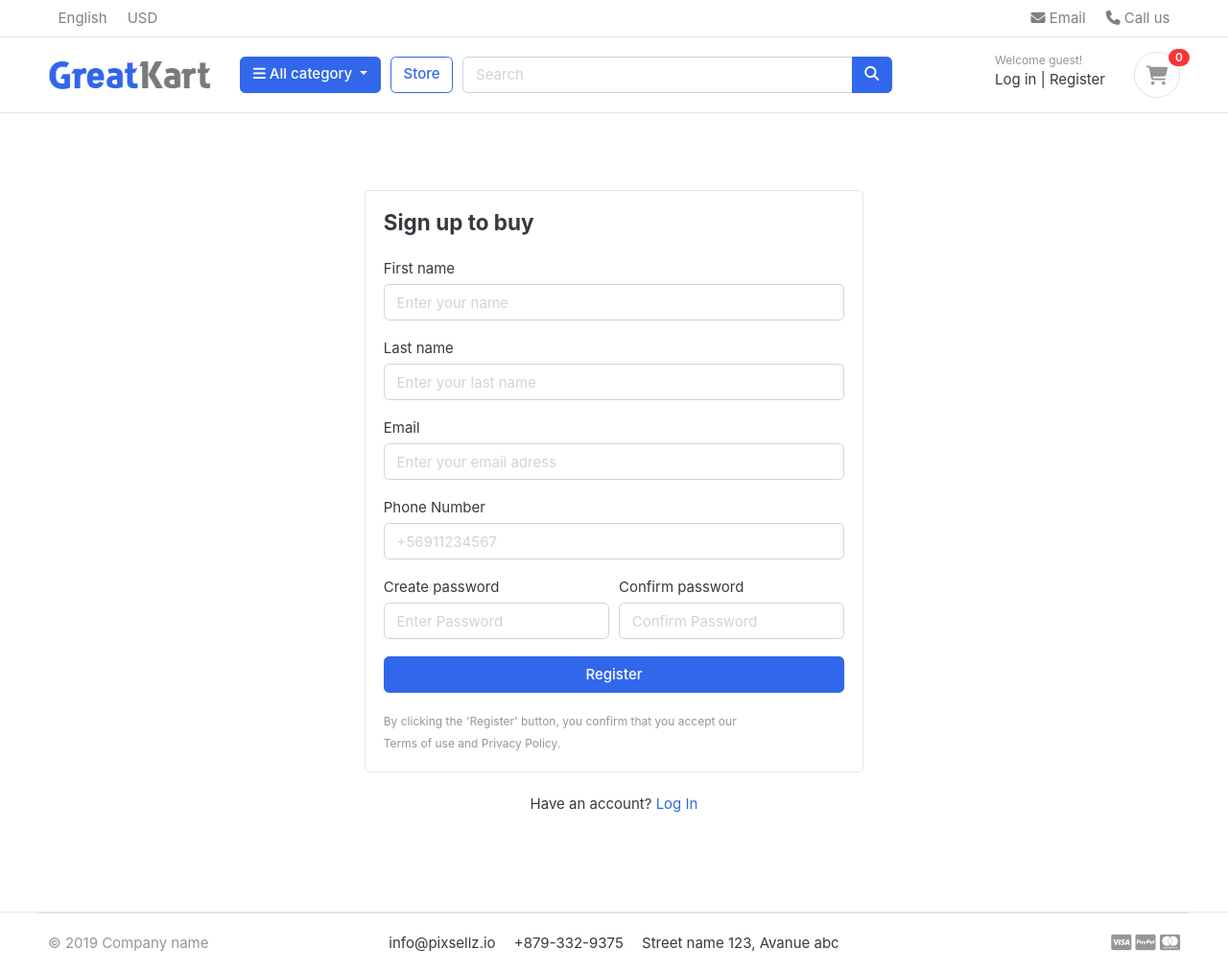
After one commit to rodrigo-carrasco-ra/Ecommerce-Django, a Django app: page /accounts/register/ in a window 1280 px wide. The commit adds this page. Shown: the whole page at 96% size. Run offline with Django 4.2, Linux system fonts and the light colour scheme; data that the repository does not hold is empty; some libraries are stand-ins or nearby versions; some web fonts are replaced.

Commit message:
avance register

```diff
--- a/EcommerceDjango/settings.py
+++ b/EcommerceDjango/settings.py
@@ -140,3 +140,9 @@ MEDIA_ROOT = BASE_DIR / 'media'
 # https://docs.djangoproject.com/en/4.1/ref/settings/#default-auto-field
 
 DEFAULT_AUTO_FIELD = 'django.db.models.BigAutoField'
+
+# Error messages
+from django.contrib.messages import constants as messages
+MESSAGE_TAGS = {
+    messages.ERROR: 'danger',
+}
--- a/EcommerceDjango/urls.py
+++ b/EcommerceDjango/urls.py
@@ -24,4 +24,5 @@ urlpatterns = [
     path('', views.home, name='home'),
     path('store/', include('store.urls')), #include the store urls from store\urls.py
     path('cart/', include('cart.urls')), #include the cart urls from cart\urls.py
+    path('accounts/', include('accounts.urls')), #include the accounts urls from accounts\urls.py
 ] + static (settings.MEDIA_URL, document_root=settings.MEDIA_ROOT)
--- /dev/null
+++ b/accounts/forms.py
@@ -0,0 +1,34 @@
+from django import forms
+from .models import Account
+
+class RegistrationForm(forms.ModelForm):
+    password = forms.CharField(widget=forms.PasswordInput(attrs={
+        'placeholder': 'Enter Password',
+        'class': 'form-control',
+    }))
+    confirm_password = forms.CharField(widget=forms.PasswordInput(attrs={
+        'placeholder': 'Confirm Password'
+    }))
+
+    class Meta:
+        model = Account
+        fields = ['first_name', 'last_name', 'phone_number', 'email', 'password']
+
+    def clean(self):
+        cleaned_data = super(RegistrationForm, self).clean()
+        password = cleaned_data.get('password')
+        confirm_password = cleaned_data.get('confirm_password')
+
+        if password != confirm_password:
+            raise forms.ValidationError(
+                "Password does not match!"
+            )
+
+    def __init__(self, *args, **kwargs): # Constructor to add classes to the form fields
+        super(RegistrationForm, self).__init__(*args, **kwargs) # Call to ModelForm constructor
+        self.fields['first_name'].widget.attrs['placeholder'] = 'Enter your name'
+        self.fields['last_name'].widget.attrs['placeholder'] = 'Enter your last name'
+        self.fields['email'].widget.attrs['placeholder'] = 'Enter your email adress'
+        self.fields['phone_number'].widget.attrs['placeholder'] = '+56911234567'
+        for field in self.fields:
+            self.fields[field].widget.attrs['class'] = 'form-control'
--- /dev/null
+++ b/accounts/urls.py
@@ -0,0 +1,8 @@
+from django.urls import path
+from . import views
+
+urlpatterns = [
+    path('register/', views.register, name='register'),
+    path('login/', views.login, name='login'),
+    path('logout/', views.logout, name='logout'),
+]
--- a/accounts/views.py
+++ b/accounts/views.py
@@ -1,3 +1,35 @@
 from django.shortcuts import render
+from .forms import RegistrationForm
+from .models import Account
+from django.contrib import messages
+from django.shortcuts import redirect
+# Create your views here.
 
-# Create your views here.
+def register (request):
+    if request.method == 'POST':
+        form = RegistrationForm(request.POST) #
+        if form.is_valid():#Valida que los datos ingresados sean correctos
+            first_name = form.cleaned_data['first_name'] # form.cleaned_data returns a dictionary of validated form input fields and their values, where string primary keys are returned as objects.
+            last_name = form.cleaned_data['last_name']
+            phone_number = form.cleaned_data['phone_number']
+            email = form.cleaned_data['email']
+            password = form.cleaned_data['password']
+            username = email.split('@')[0] #split divide el string en una lista, en este caso se divide en dos, el nombre de usuario y el dominio ('@
+            user = Account.objects.create_user(first_name=first_name, last_name=last_name, email=email, password=password, username=username)
+            user.phone_number = phone_number
+            user.save()
+            messages.success(request, 'Congratulations! You have successfully registered')
+            return redirect('register')
+    else:
+        form = RegistrationForm()
+
+    context = {
+        'form': form
+        }
+    return render(request, 'accounts/register.html',context)
+
+def login (request):
+    return render(request, 'accounts/login.html')
+
+def logout (request):
+    return
--- a/static/js/script.js
+++ b/static/js/script.js
@@ -57,3 +57,8 @@ $(document).ready(function() {
 
 });
 // jquery end
+
+
+setTimeout(function(){
+    $('message').fadeOut('fast');
+})
--- /dev/null
+++ b/templates/accounts/register.html
@@ -0,0 +1,75 @@
+{% extends 'base.html' %} {% load static %} {% block content %}
+
+<!-- ========================= SECTION CONTENT ========================= -->
+<section class="section-content padding-y">
+  <!-- ============================ COMPONENT REGISTER   ================================= -->
+  <div class="card mx-auto" style="max-width: 520px; margin-top: 40px">
+    <article class="card-body">
+        {% include 'includes/alerts.html' %}
+      <header class="mb-4"><h4 class="card-title">Sign up to buy</h4></header>
+      <form action="{% url 'register' %}" method="POST">
+        {% csrf_token %}
+
+        <div class="form-row">
+          <div class="col form-group">
+            <label>First name</label>
+            {{ form.first_name }}
+          </div>
+        </div>
+
+        <div class="form-row">
+          <div class="col form-group">
+            <label>Last name</label>
+            {{ form.last_name }}
+          </div>
+        </div>
+
+        <div class="form-row">
+          <div class="col form-group">
+            <label>Email</label>
+            {{ form.email }}
+          </div>
+        </div>
+        <div class="form-row">
+          <div class="form-group col">
+            <label>Phone Number</label>
+            {{ form.phone_number }}
+          </div>
+        </div>
+
+        <div class="form-row">
+          <div class="form-group col-md-6">
+            <label>Create password</label>
+            {{ form.password }}
+          </div>
+          <div class="form-group col-md-6">
+            <label>Confirm password</label>
+            {{ form.confirm_password }}
+          </div>
+          <!-- form-group end.// -->
+        </div>
+        <div class="form-group">
+          <button type="submit" class="btn btn-primary btn-block">
+            Register
+          </button>
+        </div>
+        <!-- form-group// -->
+        <small class="text-muted">
+          By clicking the 'Register' button, you confirm that you accept our
+          <br />
+          Terms of use and Privacy Policy. </small>
+          <p class="text-danger">
+        {{ form.email.errors }}
+        {{ form.non_field_errors }}
+        </p>
+      </form>
+    </article>
+    <!-- card-body.// -->
+  </div>
+  <!-- card .// -->
+  <p class="text-center mt-4">Have an account? <a href="{% url 'login' %}">Log In</a></p>
+  <br /><br />
+  <!-- ============================ COMPONENT REGISTER  END.// ================================= -->
+</section>
+<!-- ========================= SECTION CONTENT END// ========================= -->
+{% endblock %}
--- /dev/null
+++ b/templates/includes/alerts.html
@@ -0,0 +1,13 @@
+{% if messages %}
+
+    {% for message in messages %}
+    <div id="message" class="container">
+    <div {% if message.tags %} class="alert alert-{{ message.tags }}"{% endif %} role="alert">
+      <button type="button" class="close" data-dismiss="alert"><span aria-hidden="true">&times;</span></button>
+        {% if message.level == DEFAULT_MESSAGE_LEVELS.ERROR %}Error: {% endif %}
+        {{ message }}
+    </div>
+    </div>
+    {% endfor %}
+
+{% endif %}
--- a/templates/includes/navbar.html
+++ b/templates/includes/navbar.html
@@ -65,8 +65,8 @@
 					<div class="widget-header">
 						<small class="title text-muted">Welcome guest!</small>
 						<div>
-							<a href="./signin.html">Sign in</a> <span class="dark-transp"> | </span>
-							<a href="./register.html"> Register</a>
+							<a href="{% url 'login' %}">Log in</a> <span class="dark-transp"> | </span>
+							<a href="{% url 'register' %}"> Register</a>
 						</div>
 					</div>
 					<a href="{% url 'cart' %}" class="widget-header pl-3 ml-3">
```
Also changed, not shown: templates/accounts/login.html (added, +40 -0 lines).
